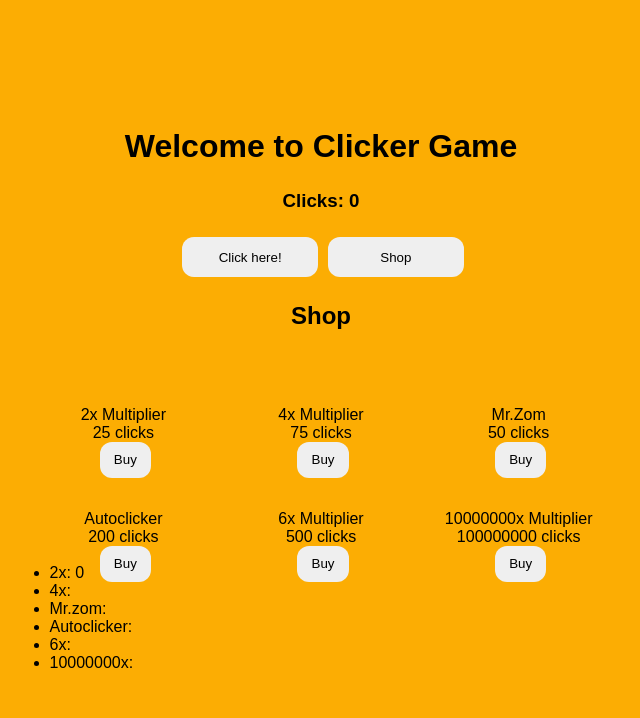
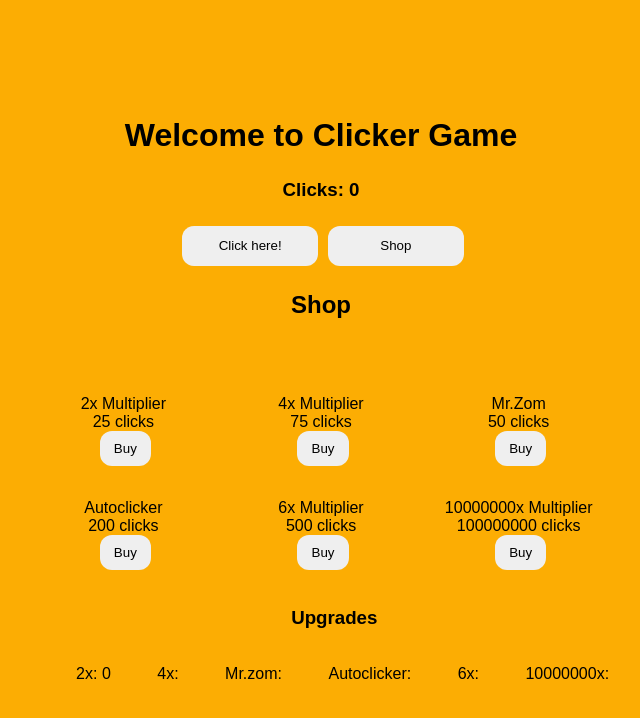
Before and after one commit to Vipershroom/clicker-game-react, a React (Create React App) app: page / in a window 1280 px wide. Both pictures are taken after a click on the button "Shop". Shown: the top 718 px of the page, without its empty margins (319-959 px from the left). Built offline with nearby package versions, Linux system fonts and the light colour scheme.

Commit message:
Styled the upgrade list

```diff
--- a/src/Components/App.tsx
+++ b/src/Components/App.tsx
@@ -2,6 +2,7 @@ import React, { useState } from 'react'
 import './App.scss'
 import './App'
 import './Shop.scss'
+import './Upgrade.scss'
 
 let clickMod = 1
 
@@ -27,8 +28,9 @@ function App() {
 
     const UpgradeList = (props:any) => {
         return (
-            <div>
-                <ul>
+            <div className='wrapper'>
+                <h3>Upgrades</h3>
+                <ul className='upgrade-list'>
                     <li>2x: {props.name}</li>
                     <li>4x: {}</li>
                     <li>Mr.zom: {}</li>
@@ -110,7 +112,7 @@ function App() {
                 </div>
             </div>
             :null}
-            <UpgradeList name={upgradeCount.twoX} />
+            {display? <UpgradeList name={upgradeCount.twoX} />:null}
         </div>
     )
 }
--- /dev/null
+++ b/src/Components/Upgrade.scss
@@ -0,0 +1,16 @@
+.wrapper {
+    margin-top: 10%;
+    margin-left: 4.9%;
+    text-align: center;
+
+    .upgrade-list {
+            margin-top: 7%;
+            display: flex;
+            list-style: none;
+
+            li {
+                margin-right: 9%;
+                flex-shrink: 0;
+            }
+        }
+}
```
